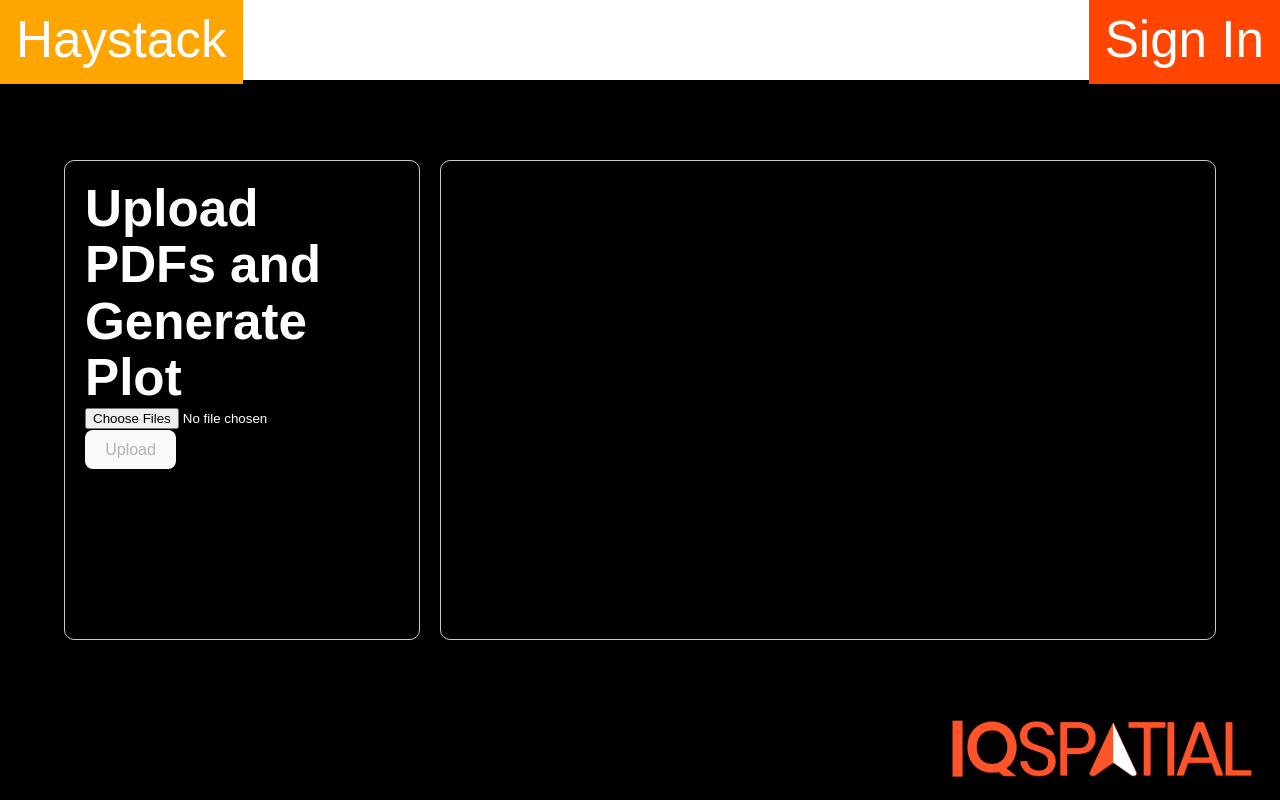
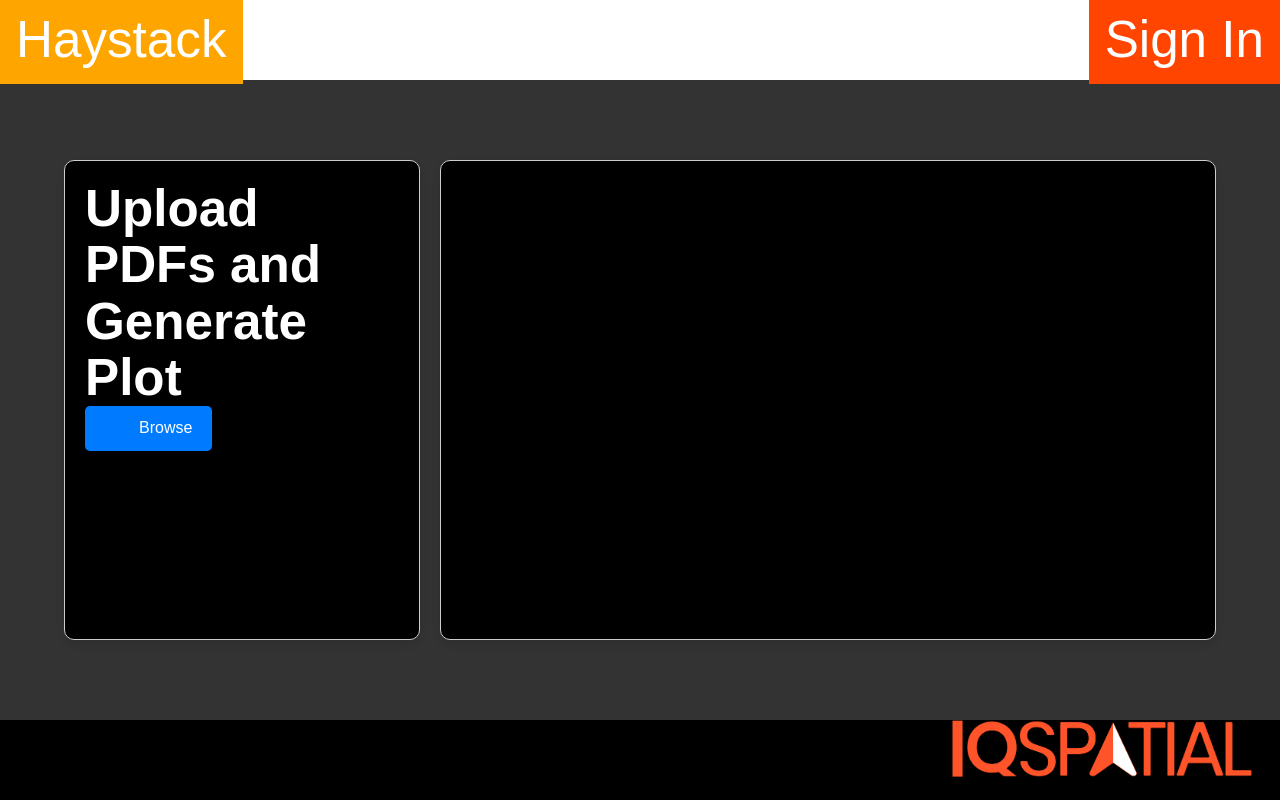
Before and after one commit to JNikolo/haystack, a React (Vite) app in the folder haystack-frontend/: page /getinsights in a window 1280 px wide. Built offline with nearby package versions, Linux system fonts and the light colour scheme.

Commit message:
set up indexDB for storing pdfs

```diff
--- /dev/null
+++ b/haystack-frontend/src/components/Upload.css
@@ -0,0 +1,82 @@
+input[type="file"] {
+    display: none; /* Hide the file input */
+}
+
+label.file-input-label {
+    display: inline-block;
+    padding: 10px 20px;
+    background-color: #007bff;
+    color: white;
+    border: none;
+    border-radius: 5px;
+    cursor: pointer;
+    font-size: 16px;
+    margin-bottom: 20px;
+}
+
+label.file-input-label:hover {
+    background-color: #0056b3;
+}
+
+button.submit-button {
+    padding: 10px 20px;
+    background-color: #28a745;
+    color: white;
+    border: none;
+    border-radius: 5px;
+    cursor: pointer;
+    font-size: 16px;
+}
+
+button.submit-button:disabled {
+    background-color: #6c7d70;
+}
+
+button.submit-button:hover {
+    background-color: #218838;
+}
+
+ul {
+    list-style-type: none;
+    padding: 0;
+}
+
+li {
+    margin: 10px 0;
+}
+
+input[type="checkbox"] {
+    display: none;
+}
+
+label {
+    position: relative;
+    cursor: pointer;
+    font-size: 16px;
+}
+
+label::before {
+    content: '';
+    display: inline-block;
+    width: 20px;
+    height: 20px;
+    border: 2px solid #007bff;
+    border-radius: 5px;
+    margin-right: 10px;
+    vertical-align: middle;
+    transition: background-color 0.3s, border-color 0.3s;
+}
+
+input[type="checkbox"]:checked + label::before {
+    background-color: #007bff;
+    border-color: #007bff;
+}
+
+input[type="checkbox"]:checked + label::after {
+    content: '✔';
+    position: absolute;
+    left: 4px;
+    top: 0;
+    font-size: 18px;
+    color: white;
+}
--- a/haystack-frontend/src/components/Upload.jsx
+++ b/haystack-frontend/src/components/Upload.jsx
@@ -1,15 +1,66 @@
-import React from 'react';
+import React, { useState, useEffect } from 'react';
+import { addPdfToDatabase, getAllPdfs } from '../utils/indexDB';
+import './Upload.css';
 
-function Upload({ selectedFiles, loading, handleFileChange, handleSubmit }) {
+function Upload({ loading, handleSubmit }) {
+    const [pdfs, setPdfs] = useState([]);
+
+    useEffect(() => {
+        loadPdfs();
+    }, []);
+
+    const loadPdfs = async () => {
+        const allPdfs = await getAllPdfs();
+        setPdfs(allPdfs);
+    };
+
+    const handleFileChange = async (event) => {
+        const files = Array.from(event.target.files);
+        for (let file of files) {
+            await addPdfToDatabase(file);
+        }
+        loadPdfs();
+    };
+
+    const handleCheckboxChange = (id) => {
+        setPdfs(pdfs.map(pdf => pdf.id === id ? { ...pdf, selected: !pdf.selected } : pdf));
+    };
+
     return (
         <div className="App">
             <h1>Upload PDFs and Generate Plot</h1>
-            <form onSubmit={handleSubmit}>
-                <input type="file" multiple onChange={handleFileChange} />
-                <button type="submit" disabled={!selectedFiles || loading}>
-                    {loading ? 'Uploading...' : 'Upload'}
+            <input
+                type="file"
+                multiple
+                accept="application/pdf"
+                id="file-input"
+                onChange={handleFileChange}
+            />
+            <label className="file-input-label" htmlFor="file-input">
+                Browse
+            </label>
+            <ul>
+                {pdfs.map((pdf) => (
+                    <li key={pdf.id}>
+                        <input
+                            type="checkbox"
+                            id={`checkbox-${pdf.id}`}
+                            checked={pdf.selected || false}
+                            onChange={() => handleCheckboxChange(pdf.id)}
+                        />
+                        <label htmlFor={`checkbox-${pdf.id}`}>{pdf.name}</label>
+                    </li>
+                ))}
+            </ul>
+            {pdfs.length > 0 && (
+                <button
+                    className="submit-button"
+                    onClick={() => handleSubmit(pdfs.filter(pdf => pdf.selected))}
+                    disabled={loading}
+                >
+                    {loading ? 'Uploading...' : 'Submit'}
                 </button>
-            </form>
+            )}
         </div>
     );
 }
--- a/haystack-frontend/src/pages/GetInsights.css
+++ b/haystack-frontend/src/pages/GetInsights.css
@@ -1,5 +1,7 @@
+/* GetInsights.css */
 body {
     color: white;
+    background-color: #333;
 }
 
 .insights-container {
@@ -26,4 +28,14 @@ body {
 .output-box {
     flex: 0.7;
     margin-left: 10px;
+    display: flex;
+    justify-content: center;
+    align-items: center;
+    overflow: hidden;
 }
+
+.output-box img {
+    max-width: 100%;
+    max-height: 95%;
+    object-fit: contain;
+}
--- a/haystack-frontend/src/pages/GetInsights.jsx
+++ b/haystack-frontend/src/pages/GetInsights.jsx
@@ -1,32 +1,42 @@
-import React, { useState } from 'react';
+import React, { useState, useEffect } from 'react';
 import Header from '../components/Header';
 import Footer from "../components/Footer";
 import Upload from "../components/Upload";
 import Output from "../components/Output";
 import './GetInsights.css';
 import axios from 'axios';
+import { getPdfById, clearDatabase } from '../utils/indexDB';
 
 function GetInsights() {
-    const [selectedFiles, setSelectedFiles] = useState(null);
     const [imageData, setImageData] = useState(null);
     const [loading, setLoading] = useState(false);
 
-    const handleFileChange = (event) => {
-        setSelectedFiles(event.target.files);
-    };
+    useEffect(() => {
+        const handleBeforeUnload = (event) => {
+            clearDatabase().then(() => {
+                console.log("Database cleared on session end");
+            });
+        };
 
-    const handleSubmit = async (event) => {
-        event.preventDefault();
+        window.addEventListener('beforeunload', handleBeforeUnload);
+
+        // Cleanup function to remove the event listener
+        return () => {
+            window.removeEventListener('beforeunload', handleBeforeUnload);
+        };
+    }, []);
+
+    const handleSubmit = async (selectedPdfs) => {
         setLoading(true);
 
         const formData = new FormData();
-        for (let i = 0; i < selectedFiles.length; i++) {
-            formData.append('files', selectedFiles[i]);
+        for (let pdf of selectedPdfs) {
+            const pdfRecord = await getPdfById(pdf.id);
+            formData.append('files', pdfRecord.file);
         }
 
         try {
-            //Make sure to add post address
-            const response = await axios.post('', formData, {
+            const response = await axios.post('http://localhost:8000/conceptsfrequencies/', formData, {
                 headers: {
                     'Content-Type': 'multipart/form-data',
                 },
@@ -45,9 +55,7 @@ function GetInsights() {
             <div className="insights-container">
                 <div className="box upload-box">
                     <Upload
-                        selectedFiles={selectedFiles}
                         loading={loading}
-                        handleFileChange={handleFileChange}
                         handleSubmit={handleSubmit}
                     />
                 </div>
--- a/haystack-frontend/src/pages/Home.jsx
+++ b/haystack-frontend/src/pages/Home.jsx
@@ -1,7 +1,7 @@
 import React from 'react';
 import Header from '../components/Header';
 import Footer from "../components/Footer";
-import homelogo from '../assets/homelogo.png'; // Adjust the path as necessary
+import homelogo from '../assets/homelogo.png';
 import './Home.css';
 
 function Home() {
--- /dev/null
+++ b/haystack-frontend/src/utils/indexDB.jsx
@@ -0,0 +1,104 @@
+// utils/indexDB.js
+
+const DB_NAME = 'myDatabase';
+const DB_VERSION = 1;
+const STORE_NAME = 'pdfs';
+
+// Function to open database
+export function openDatabase() {
+    return new Promise((resolve, reject) => {
+        const request = indexedDB.open(DB_NAME, DB_VERSION);
+
+        request.onupgradeneeded = (event) => {
+            const db = event.target.result;
+            if (!db.objectStoreNames.contains(STORE_NAME)) {
+                db.createObjectStore(STORE_NAME, { keyPath: 'id', autoIncrement: true });
+            }
+        };
+
+        request.onsuccess = (event) => {
+            resolve(event.target.result);
+        };
+
+        request.onerror = (event) => {
+            reject(event.target.error);
+        };
+    });
+}
+
+// Function to add PDF to database
+export function addPdfToDatabase(file) {
+    return openDatabase().then((db) => {
+        return new Promise((resolve, reject) => {
+            const transaction = db.transaction(STORE_NAME, 'readwrite');
+            const store = transaction.objectStore(STORE_NAME);
+            const request = store.add({ name: file.name, file: file });
+
+            request.onsuccess = () => {
+                resolve(request.result);
+            };
+
+            request.onerror = () => {
+                reject(request.error);
+            };
+        });
+    });
+}
+
+// Function to get all PDFs from database
+export function getAllPdfs() {
+    return openDatabase().then((db) => {
+        return new Promise((resolve, reject) => {
+            const transaction = db.transaction(STORE_NAME, 'readonly');
+            const store = transaction.objectStore(STORE_NAME);
+            const request = store.getAll();
+
+            request.onsuccess = () => {
+                resolve(request.result);
+            };
+
+            request.onerror = () => {
+                reject(request.error);
+            };
+        });
+    });
+}
+
+// Function to clear the database
+export function clearDatabase() {
+    return openDatabase().then((db) => {
+        return new Promise((resolve, reject) => {
+            const transaction = db.transaction(STORE_NAME, 'readwrite');
+            const store = transaction.objectStore(STORE_NAME);
+            const request = store.clear();
+
+            request.onsuccess = () => {
+                resolve();
+            };
+
+            request.onerror = () => {
+                reject(request.error);
+            };
+        });
+    });
+}
+
+
+
+export function getPdfById(id) {
+    return openDatabase().then(db => {
+        return new Promise((resolve, reject) => {
+            const transaction = db.transaction(['pdfs'], 'readonly');
+            const store = transaction.objectStore('pdfs');
+            const request = store.get(id);
+
+            request.onsuccess = function(event) {
+                resolve(event.target.result);
+            };
+
+            request.onerror = function(event) {
+                reject(event.target.error);
+            };
+        });
+    });
+}
```
Also changed, not shown: 1 other file (tests, documents, lock files or other folders).
